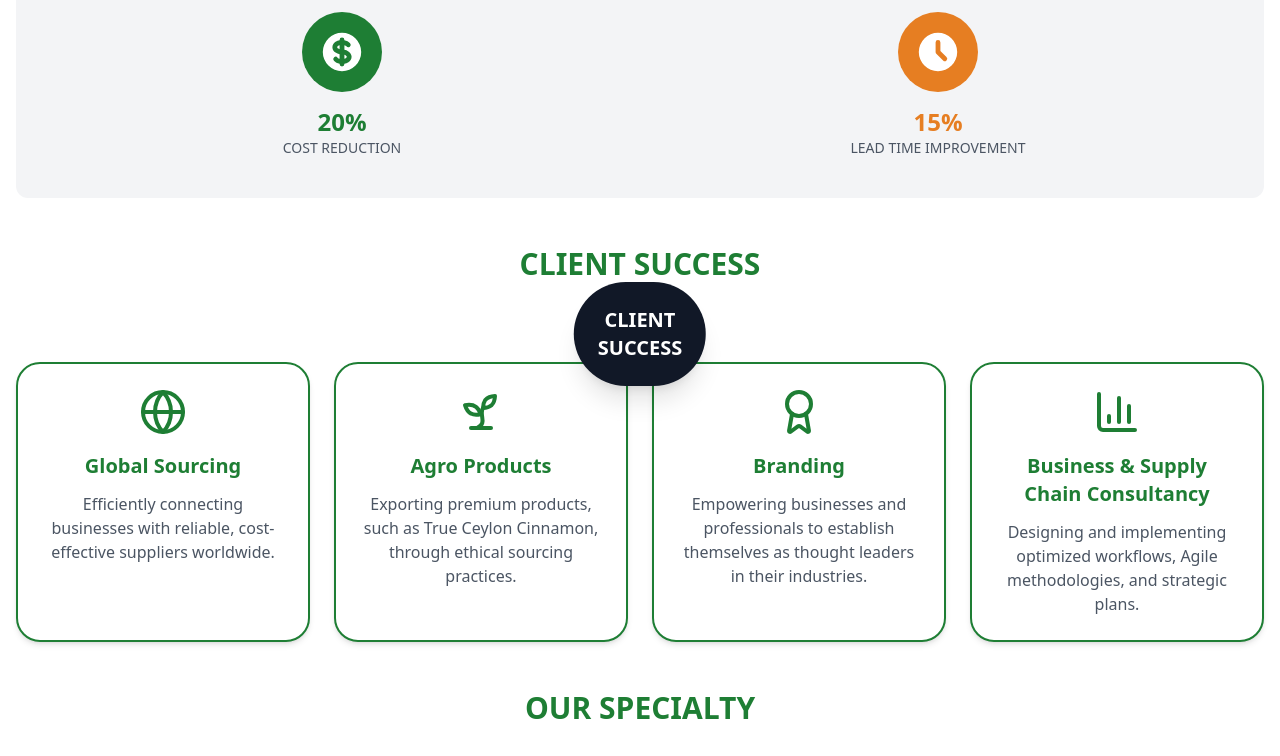
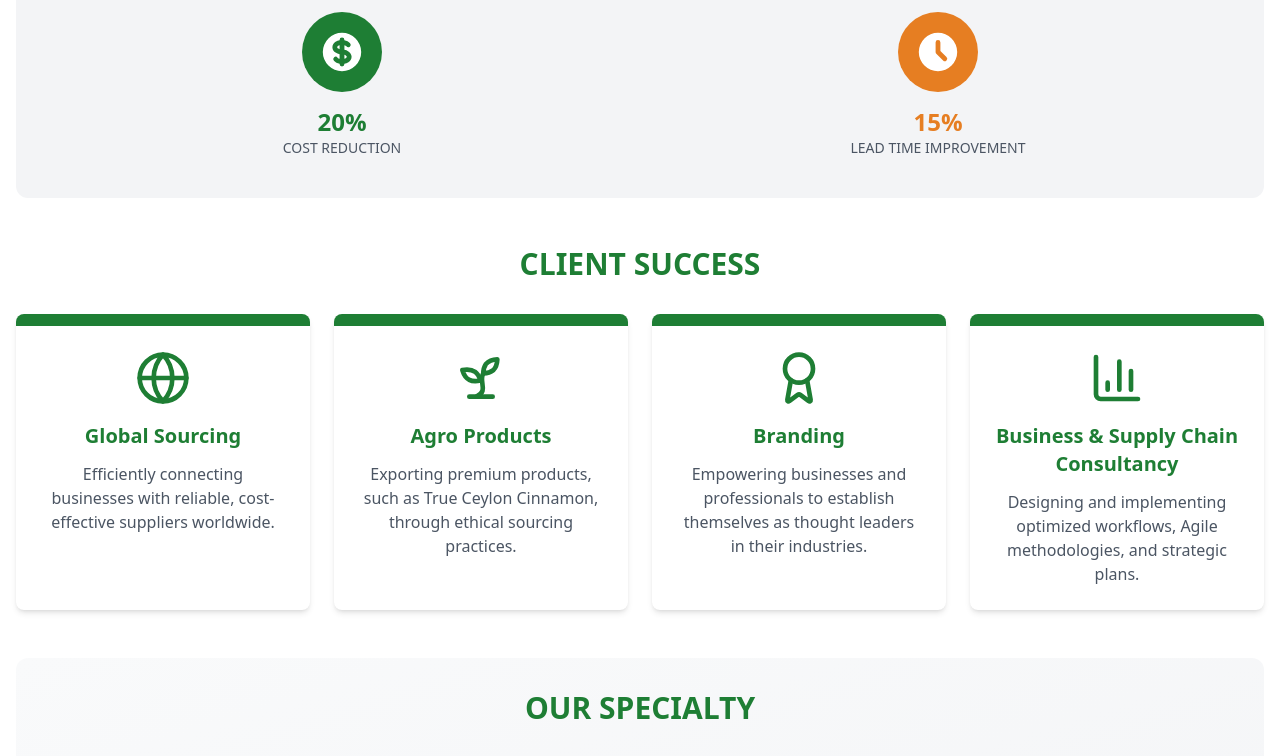
Before and after one commit to KaushanTharushka/imagify-web-architect, a React (Vite) app: page / in a window 1280 px wide. Shown: the part 2000-2756 px from the top of the page. Built offline with nearby package versions, Linux system fonts and the light colour scheme.

Commit message:
Refactor: Redesign sections and remove elements
- Removed the "Get a Quote" button from the header.
- Removed the "OUR SPECIALTY" section.
- Redesigned the "CLIENT SUCCESS" section.
- Updated the "OUR SPECIALTY" section with specified details.
- Updated the logo and favicon.

```diff
--- a/index.html
+++ b/index.html
@@ -19,7 +19,7 @@
     <meta name="twitter:image" content="https://lovable.dev/opengraph-image-p98pqg.png" />
 
     <!-- Favicon -->
-    <link rel="icon" href="/lovable-uploads/d80175a3-0256-4e4b-b915-a6bdc9357e27.png" type="image/png">
+    <link rel="icon" href="/lovable-uploads/91603dcd-d955-45bb-930c-87699f083e9b.png" type="image/png">
 
     <!-- Preload key resources -->
     <link rel="preconnect" href="https://fonts.googleapis.com" />
--- a/src/components/Footer.tsx
+++ b/src/components/Footer.tsx
@@ -10,7 +10,7 @@ const Footer: React.FC = () => {
             <div className="flex items-center mb-6">
               <div className="mr-2">
                 <img
-                  src="/lovable-uploads/d80175a3-0256-4e4b-b915-a6bdc9357e27.png"
+                  src="/lovable-uploads/91603dcd-d955-45bb-930c-87699f083e9b.png"
                   alt="Revive Agro Logo"
                   className="h-12 w-auto"
                 />
--- a/src/components/SolutionsSection.tsx
+++ b/src/components/SolutionsSection.tsx
@@ -6,7 +6,7 @@ import {
   AccordionItem,
   AccordionTrigger
 } from '@/components/ui/accordion';
-import { Sprout, Globe, Award, BarChart3 } from 'lucide-react';
+import { Sprout, Globe, Award, BarChart3, CheckCircle } from 'lucide-react';
 
 const SolutionsSection: React.FC = () => {
   return (
@@ -84,45 +84,49 @@ const SolutionsSection: React.FC = () => {
           </div>
         </div>
 
-        {/* Redesigned CLIENT SUCCESS section based on the example */}
+        {/* Redesigned CLIENT SUCCESS section with more user-friendly approach */}
         <div className="mb-12">
           <h2 className="section-heading">CLIENT SUCCESS</h2>
 
-          <div className="relative">
-            <div className="absolute top-0 left-1/2 transform -translate-x-1/2 -mt-6 lg:-mt-8 z-10">
-              <div className="bg-gray-900 text-white rounded-full p-4 lg:p-6 shadow-xl">
-                <h3 className="text-lg lg:text-xl font-bold text-center">CLIENT<br />SUCCESS</h3>
-              </div>
-            </div>
-
-            <div className="grid grid-cols-1 md:grid-cols-2 lg:grid-cols-4 gap-6 pt-12">
-              <div className="border-2 border-sourcing-green rounded-3xl p-6 bg-white shadow-md hover:shadow-lg transition-all transform hover:-translate-y-1">
+          <div className="grid grid-cols-1 md:grid-cols-2 lg:grid-cols-4 gap-6 mt-8">
+            <div className="group bg-white rounded-lg overflow-hidden shadow-md hover:shadow-xl transition-all duration-300 transform hover:-translate-y-2">
+              <div className="h-3 bg-sourcing-green"></div>
+              <div className="p-6">
                 <div className="flex justify-center mb-4">
-                  <Globe className="h-12 w-12 text-sourcing-green" />
+                  <Globe className="h-14 w-14 text-sourcing-green group-hover:text-sourcing-orange transition-colors duration-300" />
                 </div>
                 <h3 className="font-bold text-xl mb-3 text-center text-sourcing-green">Global Sourcing</h3>
                 <p className="text-gray-600 text-center">Efficiently connecting businesses with reliable, cost-effective suppliers worldwide.</p>
               </div>
+            </div>
 
-              <div className="border-2 border-sourcing-green rounded-3xl p-6 bg-white shadow-md hover:shadow-lg transition-all transform hover:-translate-y-1">
+            <div className="group bg-white rounded-lg overflow-hidden shadow-md hover:shadow-xl transition-all duration-300 transform hover:-translate-y-2">
+              <div className="h-3 bg-sourcing-green"></div>
+              <div className="p-6">
                 <div className="flex justify-center mb-4">
-                  <Sprout className="h-12 w-12 text-sourcing-green" />
+                  <Sprout className="h-14 w-14 text-sourcing-green group-hover:text-sourcing-orange transition-colors duration-300" />
                 </div>
                 <h3 className="font-bold text-xl mb-3 text-center text-sourcing-green">Agro Products</h3>
                 <p className="text-gray-600 text-center">Exporting premium products, such as True Ceylon Cinnamon, through ethical sourcing practices.</p>
               </div>
+            </div>
 
-              <div className="border-2 border-sourcing-green rounded-3xl p-6 bg-white shadow-md hover:shadow-lg transition-all transform hover:-translate-y-1">
+            <div className="group bg-white rounded-lg overflow-hidden shadow-md hover:shadow-xl transition-all duration-300 transform hover:-translate-y-2">
+              <div className="h-3 bg-sourcing-green"></div>
+              <div className="p-6">
                 <div className="flex justify-center mb-4">
-                  <Award className="h-12 w-12 text-sourcing-green" />
+                  <Award className="h-14 w-14 text-sourcing-green group-hover:text-sourcing-orange transition-colors duration-300" />
                 </div>
                 <h3 className="font-bold text-xl mb-3 text-center text-sourcing-green">Branding</h3>
                 <p className="text-gray-600 text-center">Empowering businesses and professionals to establish themselves as thought leaders in their industries.</p>
               </div>
+            </div>
 
-              <div className="border-2 border-sourcing-green rounded-3xl p-6 bg-white shadow-md hover:shadow-lg transition-all transform hover:-translate-y-1">
+            <div className="group bg-white rounded-lg overflow-hidden shadow-md hover:shadow-xl transition-all duration-300 transform hover:-translate-y-2">
+              <div className="h-3 bg-sourcing-green"></div>
+              <div className="p-6">
                 <div className="flex justify-center mb-4">
-                  <BarChart3 className="h-12 w-12 text-sourcing-green" />
+                  <BarChart3 className="h-14 w-14 text-sourcing-green group-hover:text-sourcing-orange transition-colors duration-300" />
                 </div>
                 <h3 className="font-bold text-xl mb-3 text-center text-sourcing-green">Business & Supply Chain Consultancy</h3>
                 <p className="text-gray-600 text-center">Designing and implementing optimized workflows, Agile methodologies, and strategic plans.</p>
@@ -131,27 +135,45 @@ const SolutionsSection: React.FC = () => {
           </div>
         </div>
 
-        {/* Added OUR SPECIALTY section */}
-        <div className="mb-12">
-          <h2 className="section-heading">OUR SPECIALTY</h2>
+        {/* Redesigned OUR SPECIALTY section with user-friendly display */}
+        <div className="mb-12 bg-gradient-to-br from-gray-50 to-gray-100 rounded-xl p-8">
+          <h2 className="section-heading mb-10">OUR SPECIALTY</h2>
 
           <div className="grid grid-cols-1 md:grid-cols-3 gap-8">
-            <div className="bg-gray-50 p-6 rounded-xl border-t-4 border-sourcing-green shadow-md">
-              <h3 className="font-medium text-lg mb-3 text-sourcing-green">Expertise from over a decade of leadership in operations and supply chains</h3>
-              <div className="h-1 w-16 bg-sourcing-orange mb-4"></div>
-              <p className="text-gray-600">Our seasoned team brings valuable insights from years of industry experience.</p>
+            <div className="bg-white p-6 rounded-xl shadow-md hover:shadow-lg transition-all duration-300 transform hover:scale-105">
+              <div className="flex items-start mb-4">
+                <div className="bg-sourcing-green rounded-full p-2 mr-3">
+                  <CheckCircle className="h-6 w-6 text-white" />
+                </div>
+                <h3 className="font-medium text-lg text-sourcing-green">Expertise from over a decade of leadership in operations and supply chains</h3>
+              </div>
+              <div className="pl-11">
+                <p className="text-gray-600">Our seasoned team brings valuable insights from years of industry experience.</p>
+              </div>
             </div>
 
-            <div className="bg-gray-50 p-6 rounded-xl border-t-4 border-sourcing-green shadow-md">
-              <h3 className="font-medium text-lg mb-3 text-sourcing-green">Proven track record of enhancing productivity and revenue growth for global clients</h3>
-              <div className="h-1 w-16 bg-sourcing-orange mb-4"></div>
-              <p className="text-gray-600">We've consistently delivered measurable results across diverse markets and industries.</p>
+            <div className="bg-white p-6 rounded-xl shadow-md hover:shadow-lg transition-all duration-300 transform hover:scale-105">
+              <div className="flex items-start mb-4">
+                <div className="bg-sourcing-green rounded-full p-2 mr-3">
+                  <CheckCircle className="h-6 w-6 text-white" />
+                </div>
+                <h3 className="font-medium text-lg text-sourcing-green">Proven track record of enhancing productivity and revenue growth for global clients</h3>
+              </div>
+              <div className="pl-11">
+                <p className="text-gray-600">We've consistently delivered measurable results across diverse markets.</p>
+              </div>
             </div>
 
-            <div className="bg-gray-50 p-6 rounded-xl border-t-4 border-sourcing-green shadow-md">
-              <h3 className="font-medium text-lg mb-3 text-sourcing-green">Commitment to ethical practices and sustainable growth</h3>
-              <div className="h-1 w-16 bg-sourcing-orange mb-4"></div>
-              <p className="text-gray-600">We believe in building lasting partnerships founded on integrity and environmental responsibility.</p>
+            <div className="bg-white p-6 rounded-xl shadow-md hover:shadow-lg transition-all duration-300 transform hover:scale-105">
+              <div className="flex items-start mb-4">
+                <div className="bg-sourcing-green rounded-full p-2 mr-3">
+                  <CheckCircle className="h-6 w-6 text-white" />
+                </div>
+                <h3 className="font-medium text-lg text-sourcing-green">Commitment to ethical practices and sustainable growth</h3>
+              </div>
+              <div className="pl-11">
+                <p className="text-gray-600">We believe in building lasting partnerships founded on integrity and environmental responsibility.</p>
+              </div>
             </div>
           </div>
         </div>
```
Also changed, not shown: src/components/Header.tsx (+3 -6 lines), public/lovable-uploads/91603dcd-d955-45bb-930c-87699f083e9b.png (added).
